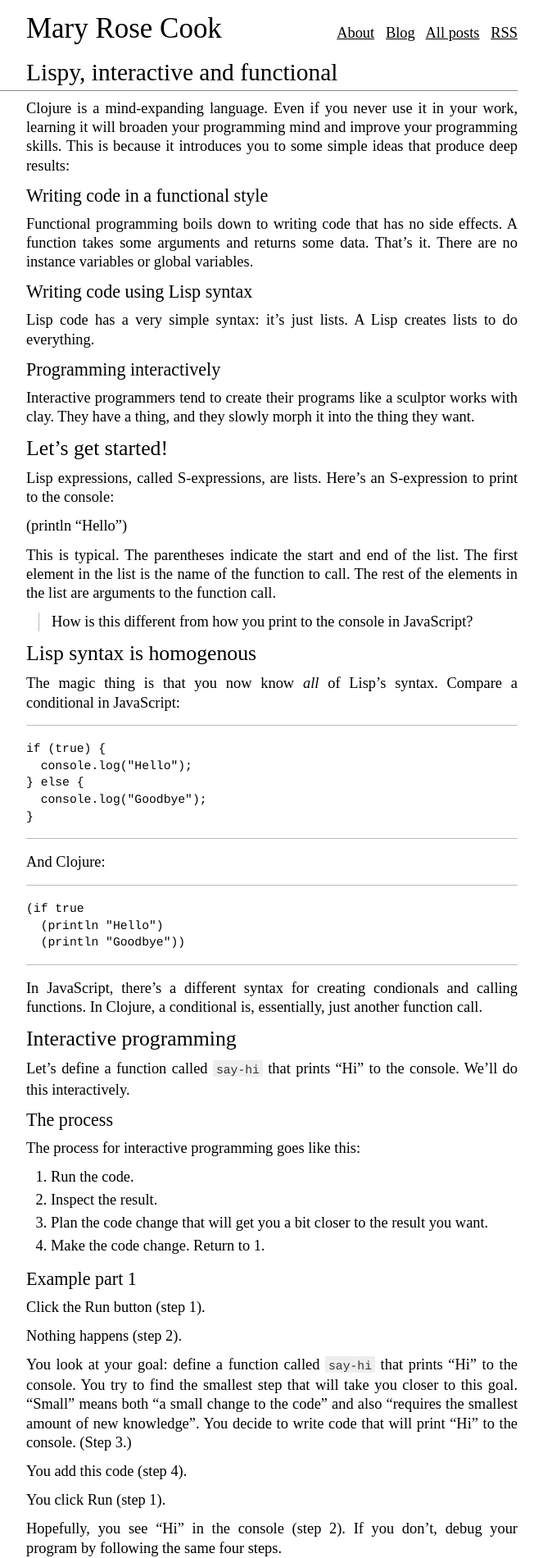
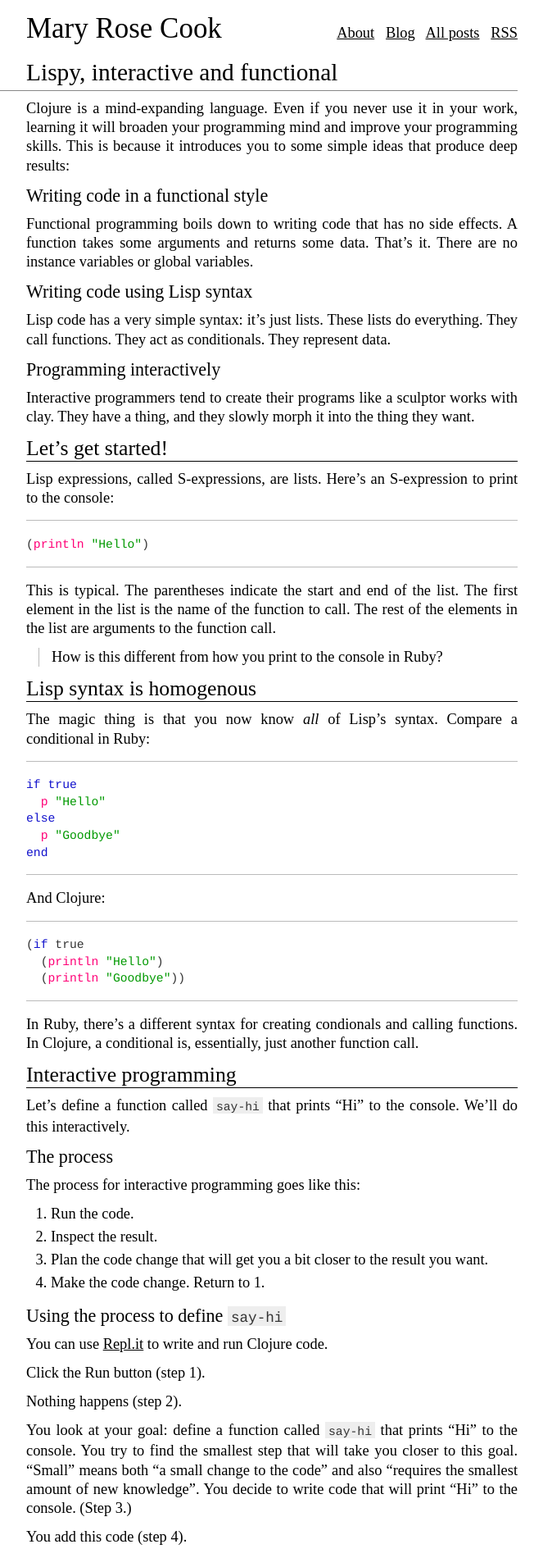
Before and after one commit to zahrabakhshalizadeh/maryrosecook.com, a Jekyll site: the page built from _posts/2017-07-14-lispy-interactive-functional.md, in a window 1280 px wide. Shown: the top 1900 px of the page at 82% size, without its empty margins (308-971 px from the left). Built offline with Jekyll 4.4.1, drawn with Linux system fonts in a browser that asks for light colours; some web fonts are replaced; some of the changed text lies outside the part shown.

Commit message:
Improve Lispy, Interactive, Functional post

````diff
--- a/_posts/2017-07-14-lispy-interactive-functional.md
+++ b/_posts/2017-07-14-lispy-interactive-functional.md
@@ -14,7 +14,7 @@
 
 #### Writing code using Lisp syntax
 
-Lisp code has a very simple syntax: it's just lists.  A Lisp creates lists to do everything.
+Lisp code has a very simple syntax: it's just lists.  These lists do everything.  They call functions.  They act as conditionals.  They represent data.
 
 #### Programming interactively
 
@@ -24,33 +24,35 @@
 
 Lisp expressions, called S-expressions, are lists.  Here's an S-expression to print to the console:
 
+``` clojure
 (println "Hello")
+```
 
 This is typical.  The parentheses indicate the start and end of the list.  The first element in the list is the name of the function to call.  The rest of the elements in the list are arguments to the function call.
 
-> How is this different from how you print to the console in JavaScript?
+> How is this different from how you print to the console in Ruby?
 
 ### Lisp syntax is homogenous
 
-The magic thing is that you now know *all* of Lisp's syntax.  Compare a conditional in JavaScript:
+The magic thing is that you now know *all* of Lisp's syntax.  Compare a conditional in Ruby:
 
-<pre class="prettyprint">
-if (true) {
-  console.log("Hello");
-} else {
-  console.log("Goodbye");
-}
-</pre>
+``` ruby
+if true
+  p "Hello"
+else
+  p "Goodbye"
+end
+```
 
 And Clojure:
 
-<pre class="prettyprint lang-clj">
+``` clojure
 (if true
   (println "Hello")
   (println "Goodbye"))
-</pre>
+```
 
-In JavaScript, there's a different syntax for creating condionals and calling functions.  In Clojure, a conditional is, essentially, just another function call.
+In Ruby, there's a different syntax for creating condionals and calling functions.  In Clojure, a conditional is, essentially, just another function call.
 
 ### Interactive programming
 
@@ -65,7 +67,9 @@
 3. Plan the code change that will get you a bit closer to the result you want.
 4. Make the code change.  Return to 1.
 
-#### Example part 1
+#### Using the process to define `say-hi`
+
+You can use [Repl.it](https://repl.it/languages/clojure) to write and run Clojure code.
 
 Click the Run button (step 1).
 
@@ -105,17 +109,17 @@
 
 Let's take a step back.  There's something funny going on.  Earlier, you typed a function definition into the program and ran it.  Now, you can somehow run that function from the REPL.
 
-Draw a diagram that shows the following:
+> Draw a diagram that shows the following:
 
-* The functions defined in your program code.
-* The functions defined in the computer's memory.
-* The functions you can currently run from the REPL.
-* The actions you can take to change each of these things.  Actions include typing in code to your program, typing in code to the REPL, clicking the Run button, and pressing RETURN at the REPL.
+> * The functions defined in your program code.
+> * The functions defined in the computer's memory.
+> * The functions you can currently run from the REPL.
+> * The actions you can take to change each of these things.  Actions include typing in code to your program, typing in code to the REPL, clicking the Run button, and pressing RETURN at the REPL.
 
-To help you, you could:
+> To help you, you could:
 
-* Define some more functions in your program.  (Make sure they have different names and print different things so you can distinguish between them.)
-* Define some functions from the REPL.
+> * Define some more functions in your program.  (Make sure they have different names and print different things so you can distinguish between them.)
+> * Define some functions from the REPL.
 
 #### Interactive programming vs TDD
 
@@ -137,13 +141,13 @@
 * Behaviour and state are separated.
 * Code has no side effects.
 
-#### Functions that take some arguments and return some data.
+#### Functions that take some arguments and return some data
 
 Let's say you're writing an app to help you remember todos.  Things like "Get milk" and "Walk the dog".
 
 In Ruby, you might write:
 
-```
+``` ruby
 class Todos
   def initialize
     @todos = []
@@ -158,7 +162,9 @@
 todos.add("Get milk")
 ```
 
-This code is in an OO style, not a functional style.  `initialize` and `add` have effects besides their return values.  The return values of these functions are completely unimportant to the behaviour of the program.  This shows that the code is very much in the OO style and very much not in the functional style.
+(You can use [Repl.it](https://repl.it/languages/ruby) to write and run Ruby code.)
+
+This code is in an object-oriented style, not a functional style.  `initialize` and `add` have effects besides their return values.  The return values of these functions are completely unimportant to the behaviour of the program.  This shows that the code is very much in the object-oriented style and very much not in the functional style.
 
 > Reimplement this code in Ruby in a functional style.  Don't create a class.  Just write functions that do their work by taking arguments and returning data. <sup>[1](#1)</sup>
 
@@ -166,7 +172,9 @@
 
 #### Behaviour and state are separated
 
-> Look at the code above that I wrote in an OO style.
+Programmers sometimes divide their code into two categories: state and behaviour.  State is the data the code operates on.  Behaviour is the code that does stuff.  Roughly speaking, state is variables and behaviour is functions.
+
+> Look at the code above that I wrote in an object-oriented style.
 
 > What is the state in that code? <sup>[2](#2)</sup>
 
@@ -182,7 +190,7 @@
 
 Here's the same code written in Clojure's functional style:
 
-```
+``` clojure
 (let [todos (vector)]
   (conj todos "Get milk"))
 ```
@@ -209,7 +217,7 @@
 
 Have a look at this code:
 
-```
+``` ruby
 def create_todos
   []
 end
@@ -241,7 +249,7 @@
 
 <sup><a name="1">1</a></sup> Ruby implementation of creating and adding todos
 
-```
+``` clojure
 def create_todos
   []
 end
@@ -252,6 +260,7 @@
 
 todos = add_todo(create_todos, "Get milk")
 ```
+
 <sup><a name="2">2</a></sup> The state is the `@todos` array.
 
 <sup><a name="3">3</a></sup> The behaviour is the ability to initialize a `Todos` object.  And it's the ability to add a todo.
@@ -266,13 +275,21 @@
 
 <sup><a name="8">8</a></sup> Encapsulation doesn't really exist in functional code.  "Private data" and "implementation details" aren't a focal point.  Why might that be?
 
-<sup><a name="9">9</a></sup> Combining state and behaviour has a disadvantage.  You have some greate behaviour, but you can only use it on one piece of state - the state it's combined with.  In contrast, we can use Clojure's conj function on any array.  It doesn't matter if it's an array of todos or an array of numbers.  It was written once and we get to use it with many different pieces of data.
+<sup><a name="9">9</a></sup> Combining state and behaviour has a disadvantage.  Imagine that you have some great behaviour, but you can only use it on one piece of state - the state it's combined with.  In contrast, we can use Clojure's conj function on any array in any domain: todos, photos, climbing.
 
-<sup><a name="10">10</a></sup> The programmer wanted to use `generic_todos` as a starting point for both `work_todos` and `home_todos`.  Unfortunately, they ended up creating only one array.  They repeatedly added todos to this array until it contained `["Create todo list", "Deliver workshop", "Make supper"]`.
+<sup><a name="10">10</a></sup> The programmer wanted to use `generic_todos` as a starting point for both `work_todos` and `home_todos`.  Unfortunately, they ended up creating an array and then repeatedly adding items to that same array.  It ended up looking like this: `["Create todo list", "Deliver workshop", "Make supper"]`.
 
-<sup><a name="12">12</a></sup> Proving that Clojure's vector data structure is immutable.
+<sup><a name="11">11</a></sup> `add_todo` in a functional style:
 
+``` ruby
+def add_todo(todos, text)
+  todos + [text]
+end
 ```
+
+<sup><a name="12">12</a></sup> Proving that Clojure's vector data structure is immutable:
+
+``` clojure
 (let [todos (vector)]
   (println (conj todos "Get milk"))
   (println todos))
--- /dev/null
+++ b/css/lispy-interactive-functional.css
@@ -0,0 +1,8 @@
+.main h3 {
+  font-family: "Gill Sans W01 Book";
+  border-bottom: 1px solid black;
+}
+
+.main h4 {
+  font-family: "Gill Sans W01 Book";
+}
````
